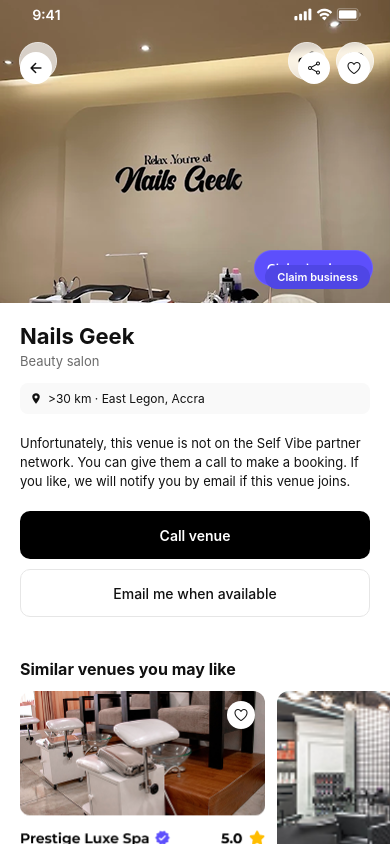
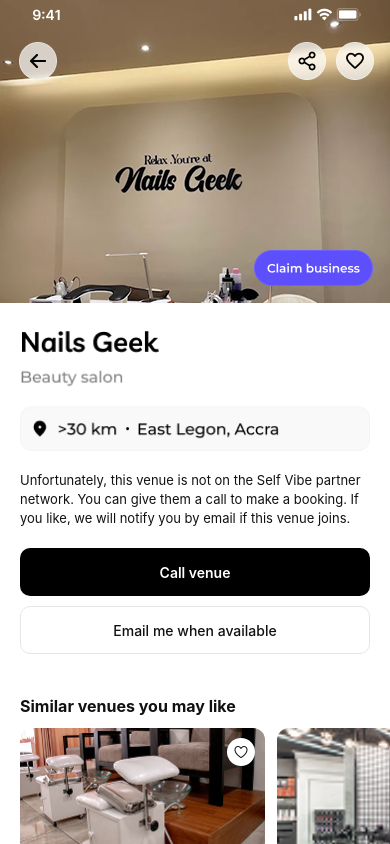
Before and after one commit to Cedric-Raichand/Self-vibe, a React Native app: screen / in a window 390 px wide. Built offline with nearby package versions, Linux system fonts and the light colour scheme.

Commit message:
re-adjust images to fit screen

```diff
--- a/App.js
+++ b/App.js
@@ -1,5 +1,16 @@
 import React from 'react';
-import { View, Text, ScrollView, FlatList, Image, Pressable, StyleSheet, Linking, Alert, StatusBar } from "react-native";
+import {
+  View,
+  Text,
+  ScrollView,
+  FlatList,
+  Image,
+  Pressable,
+  StyleSheet,
+  Linking,
+  Alert,
+  StatusBar,
+} from 'react-native';
 import { Ionicons } from '@expo/vector-icons';
 
 // ---------------------------------------------------------------------------
@@ -26,6 +37,7 @@
   venueA: require('./assets/Venue-A.png'),
   venueB: require('./assets/Venue-B.png'),
   map: require('./assets/map.png'),
+  header: require('./assets/header.png'),
 };
 
 // ---------------------------------------------------------------------------
@@ -175,19 +187,19 @@
         {/* Hero */}
         <View style={styles.hero}>
           <Photo source={IMAGES.hero} style={StyleSheet.absoluteFill} />
-          <CircleButton icon="arrow-back" style={styles.heroBack} onPress={() => {}} />
-          <View style={styles.heroActions}>
-            <CircleButton icon="share-social-outline" onPress={() => {}} />
-            <CircleButton icon="heart-outline" onPress={() => {}} />
-          </View>
-          <Pressable style={styles.claimPill}>
-            <Text style={styles.claimText}>Claim business</Text>
-          </Pressable>
         </View>
 
         <View style={styles.body}>
           {/* Header + notice + actions */}
           <View>
+            {IMAGES.header ? (
+              <Image
+                source={IMAGES.header}
+                style={styles.headerImage}
+                resizeMode="contain"
+              />
+            ) : (
+              <>
                 <Text style={styles.title}>{VENUE.name}</Text>
                 <Text style={styles.category}>{VENUE.category}</Text>
 
@@ -197,6 +209,8 @@
                     {VENUE.distance} · {VENUE.area}
                   </Text>
                 </View>
+              </>
+            )}
 
             <Text style={styles.notice}>{VENUE.notice}</Text>
 
@@ -280,6 +294,7 @@
 
   body: { paddingHorizontal: 20, paddingTop: 20 },
 
+  headerImage: { width: '100%', aspectRatio: 353 / 128 },
   title: { fontSize: 22, fontWeight: '700', color: theme.text },
   category: { fontSize: 13, color: theme.muted, marginTop: 4 },
   locationPill: {
```
Also changed, not shown: assets/header.png (added). Lines whose indentation alone changed are shown as unchanged.
